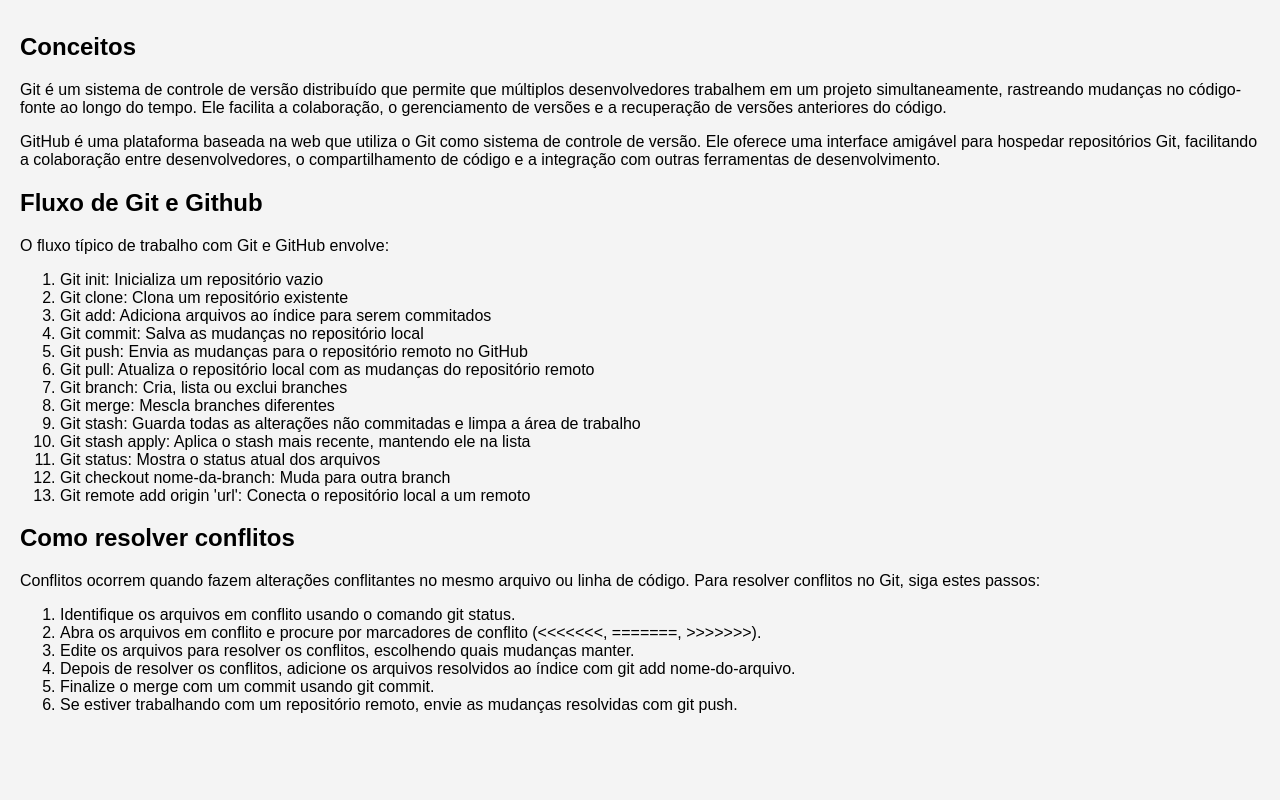
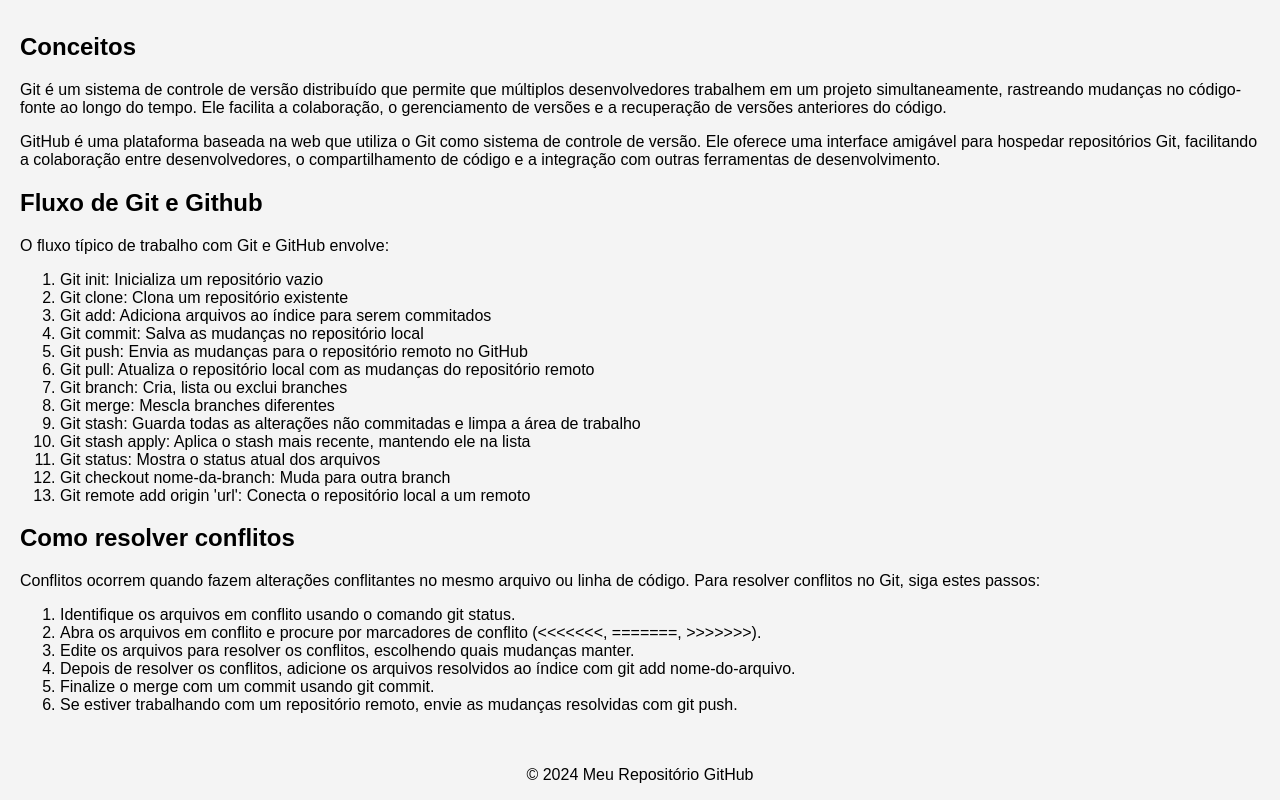
Before and after one commit to tuidlara/My_Github, a plain HTML site: page index.html in a window 1280 px wide. Shown: the part 329-1129 px from the top of the page. Before the commit the page ends 1079 px from the top, so only its background shows below. Drawn offline with Linux system fonts and the light colour scheme.

Commit message:
feat3/adicionando-footer

```diff
--- a/index.html
+++ b/index.html
@@ -92,5 +92,8 @@
             </ol>
     </main>
 
+    <footer>
+        <p style="text-align: center;">&copy; 2024 Meu Repositório GitHub</p>
+    </footer>
 </body>
 </html>
```
